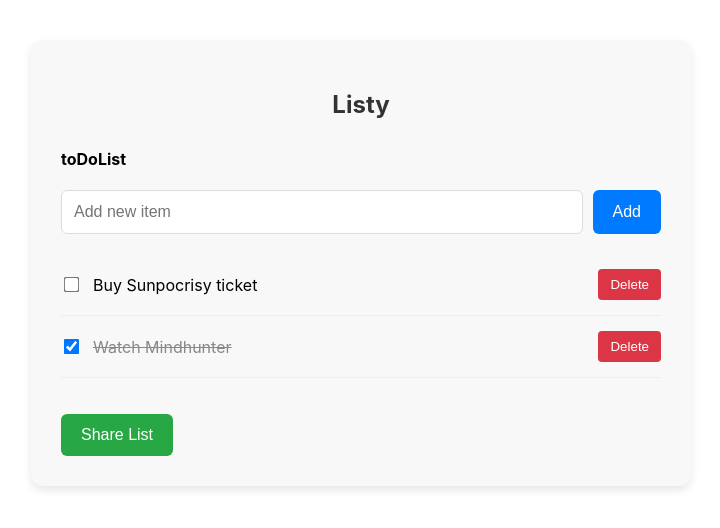
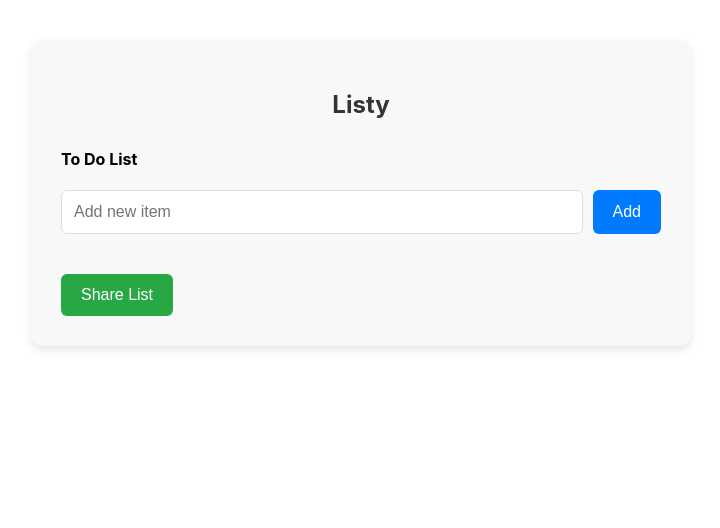
Before and after one commit to panopticon5/listy, a React (Create React App) app: page / in a window 1280 px wide. Shown: the top 528 px of the page, without its empty margins (279-999 px from the left). Built offline with nearby package versions, Linux system fonts and the light colour scheme.

Commit message:
format list title

```diff
--- a/src/list-view/ListView.js
+++ b/src/list-view/ListView.js
@@ -6,7 +6,14 @@
 function ListView() {
   const [listItems, setListItems] = useState([]);
   const [newItemText, setNewItemText] = useState('');
-  const listName = 'toDoList';
+
+  const camelToText = (camel) => {
+    return camel
+      .replace(/([a-z])([A-Z])/g, '$1 $2')
+      .replace(/^./, str => str.toUpperCase());
+  }
+
+  const listName = camelToText('toDoList');
 
   useEffect(() => {
     loadList();
```
Also changed, not shown: 1 other file (tests, documents, lock files or other folders).
